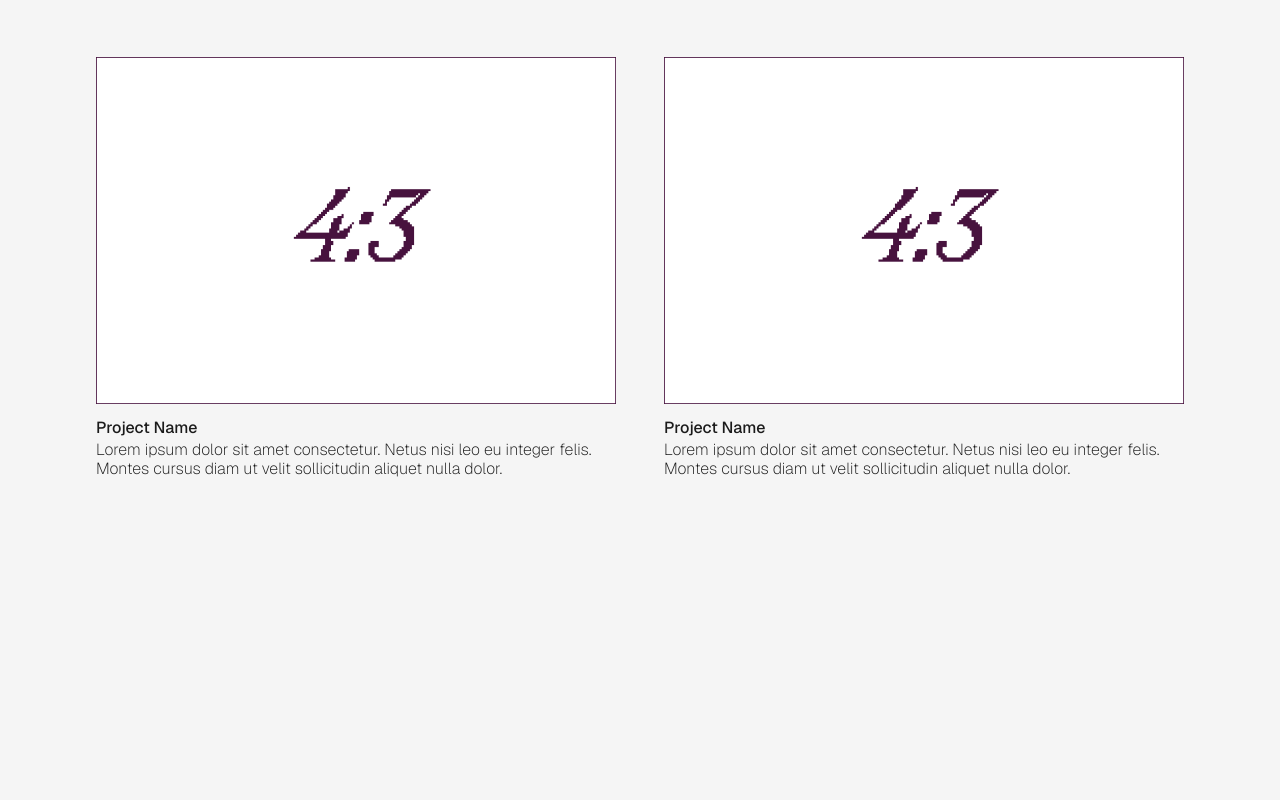
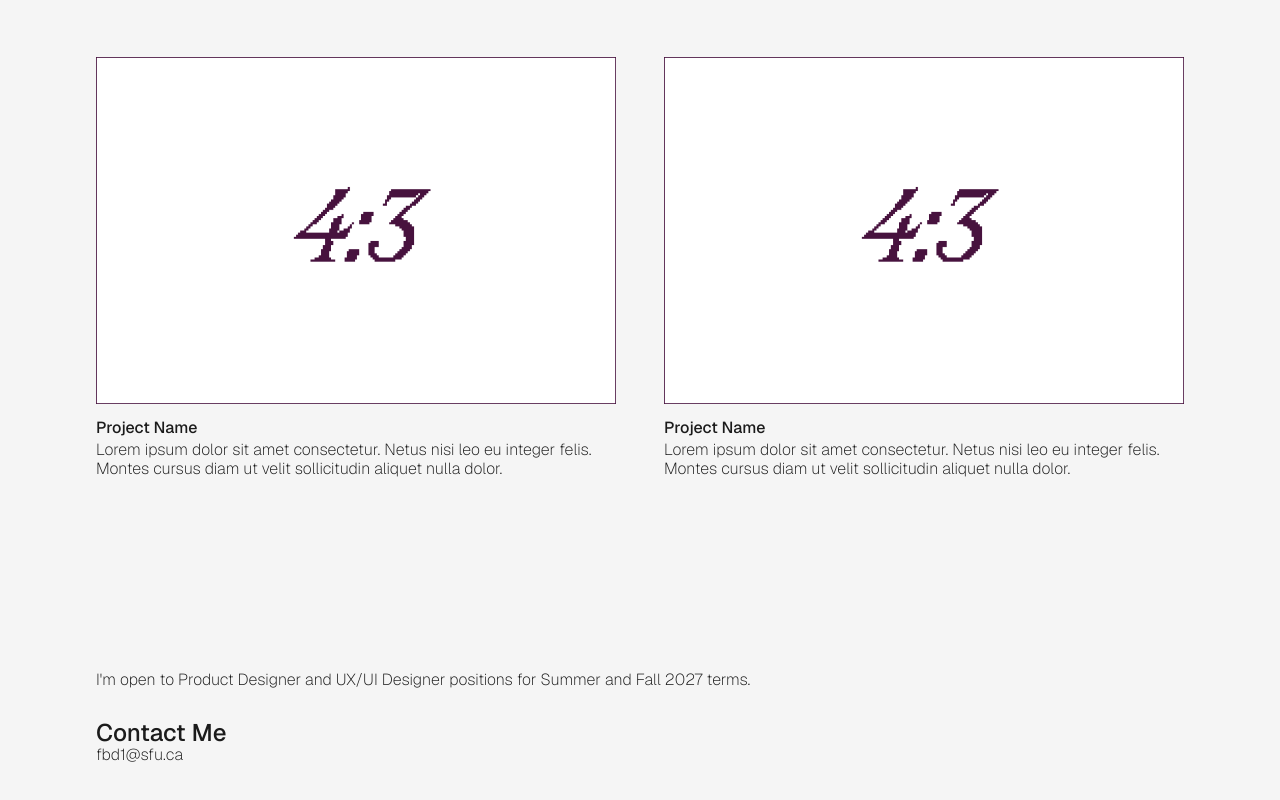
Before and after one commit to biancadimaano/iat339-portfolio, a React (Vite) app: page /template/homepage in a window 1280 px wide. Shown: the part 767-1567 px from the top of the page. Before the commit the page ends 1341 px from the top, so only its background shows below. Built offline with nearby package versions, Linux system fonts and the light colour scheme; a web font is replaced by a local one.

Commit message:
add contacts

```diff
--- a/src/css/main.css
+++ b/src/css/main.css
@@ -191,3 +191,15 @@ figcaption {
 .project-card img {
     width: 100%;
 }
+
+.contact {
+    padding: 6rem;
+}
+
+.contact h4 {
+    font-size: 1.5rem;
+}
+
+.contact .text {
+    margin-bottom: 2rem;
+}
--- a/src/pages/Homepage.jsx
+++ b/src/pages/Homepage.jsx
@@ -38,6 +38,13 @@ function Homepage() {
               description="Lorem ipsum dolor sit amet consectetur. Netus nisi leo eu integer felis. Montes cursus diam ut velit sollicitudin aliquet nulla dolor."
             />
         </div>
+
+        <div class="contact">
+            <p class="text">I'm open to Product Designer and UX/UI Designer positions for Summer and Fall 2027 terms.</p>
+
+            <h4>Contact Me</h4>
+            <p>fbd1@sfu.ca</p>
+        </div>
       </main>
     </div>
   );
```
